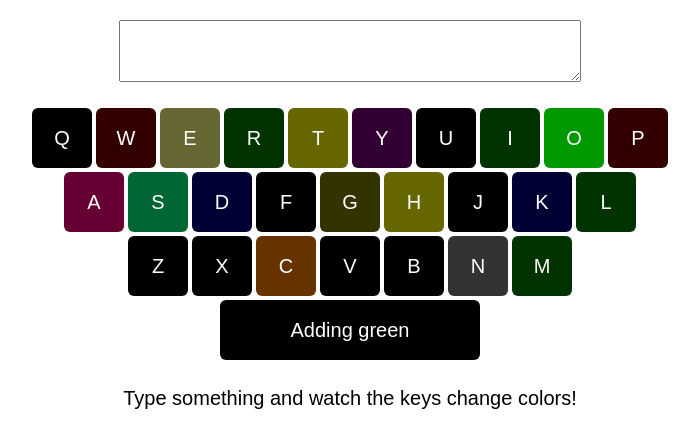
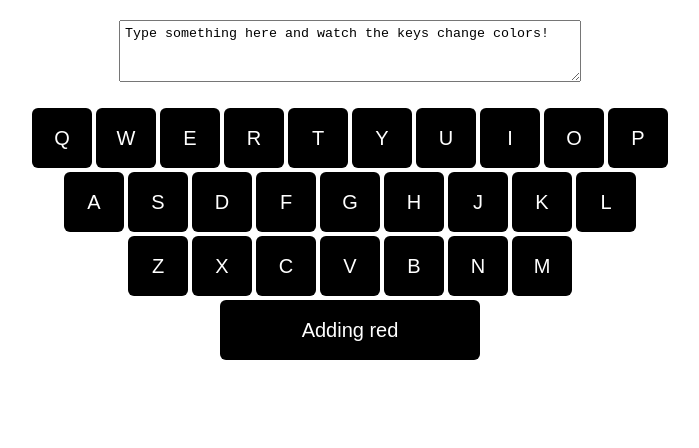
Before and after one commit to AutumnBasinger/colorkeys, a React (Create React App) app: page / in a window 1280 px wide. Shown: the top 448 px of the page, without its empty margins (290-989 px from the left). Built offline with nearby package versions, Linux system fonts and the light colour scheme.

Commit message:
Change logic from event listeners to onChange in textarea

```diff
--- a/src/App.js
+++ b/src/App.js
@@ -2,53 +2,64 @@ import React, { Component } from 'react';
 import './App.css';
 import { Spacebar } from './components/Spacebar.js'
 import { KeyParent } from './components/KeyParent.js'
-import { AppearingText } from './components/AppearingText.js'
-import { Input } from './components/Input.js'
 
+const textareaStyle = {
+  height: 50,
+  width: 450,
+  padding: 5,
+  margin: 20
+};
 
 const letterList = ['Q', 'W', 'E', 'R', 'T', 'Y', 'U', 'I', 'O', 'P', 'A',
 'S', 'D', 'F', 'G', 'H', 'J', 'K', 'L', 'Z', 'X', 'C', 'V', 'B', 'N', 'M'];
+
+const initialText = 'Type something here and watch the keys change colors!'
 
 class App extends Component {
   constructor(props) {
     super(props);
     this.state = {
-      currentColor: 'red',
-      lastkey: null,
-      spaceText: 'Adding red'};
-    this.changeColor = this.changeColor.bind(this);
-    this.handleKeyPress = this.handleKeyPress.bind(this);
+      currentText: '',
+      timer: null}
+    this.handleInitialText = this.handleInitialText.bind(this);
+    this.handleChange = this.handleChange.bind(this);
   }
-  handleKeyPress (e) {
-    if (e.code[3] === 'c' || e.code[3] === ' ') { //event code for spacebar
-      this.changeColor()
-    }
-    this.setState({ lastkey: e.code[3] });
+
+  //calls first, sets timer to handle initial preset text
+  componentDidMount() {
+    const timerID = setInterval(this.handleInitialText, 80);
+    this.setState({timer: timerID})
   }
-  componentDidMount() {
-    window.addEventListener('keypress', this.handleKeyPress);
+
+  //calls upon mounting until inital text has been reached
+  //updates current text state which will update all things using that state
+  handleInitialText() {
+    if (this.state.currentText.length === initialText.length) {
+      clearInterval(this.state.timer)}
+    const length = (this.state.currentText.length)
+    this.setState({ currentText: initialText.substr(0,length+1) });
+    if (length >= initialText.length) {
+      setTimeout(function() {this.setState({currentText: ''}); }.bind(this), 2000);
+      return}
   }
-  changeColor() {
-    this.setState({lastkey: null})
-    if(this.state.currentColor === 'red') {
-      this.setState({ currentColor: 'green' , spaceText: 'Adding green' })
-    } else if (this.state.currentColor === 'green') {
-      this.setState({ currentColor: 'blue' , spaceText: 'Adding blue' })
-    } else if (this.state.currentColor === 'blue') {
-      this.setState({ currentColor: 'red' , spaceText: 'Adding red' });
-    }
+
+  //calls everytime the text box is updated
+  //updates current text state which updates everything that uses it (just pass this state as props)
+  handleChange(e) {
+    this.setState({currentText: e.target.value});
   }
+
+  //calls automatically anytime state is changed
   render() {
     const letterMap = letterList.map((letter) =>
-      <KeyParent key={letter} letter={letter} currentColor={this.state.currentColor} lastkey={this.state.lastkey}/> );
+      <KeyParent key={letter} letter={letter} currentText={this.state.currentText}/> );
     return (
       <center>
-        <Input />
+        <textarea style={textareaStyle} value={this.state.currentText} type="text" onChange={this.handleChange}/>
         <center>{letterMap.slice(0,10)}</center>
         <center>{letterMap.slice(10,19)}</center>
         <center>{letterMap.slice(19,26)}</center>
-        <Spacebar text={this.state.spaceText}/>
-        <AppearingText finalText='Type something and watch the keys change colors!' handleKeyPress={this.handleKeyPress}/>
+        <Spacebar currentText={this.state.currentText}/>
       </center>
     );
   } //end render
--- a/src/components/Input.js
+++ b/src/components/Input.js
@@ -10,18 +10,41 @@ const textareaStyle = {
 export class Input extends React.Component {
   constructor(props) {
     super(props);
-    this.state = {userInput: ''};
+    this.state = {
+      currentText: '',
+      timer: null }
     this.handleUserInput = this.handleUserInput.bind(this);
+    this.handleInitialText = this.handleInitialText.bind(this);
   }
+
+  componentDidMount() {
+    const timerID = setInterval(this.handleInitialText, 80);
+    this.setState({timer: timerID})
+  }
+
+  handleInitialText() {
+    if (this.state.currentText.length === this.props.initialText.length) {
+      clearInterval(this.state.timer)}
+    const length = (this.state.currentText.length)
+    this.setState({ currentText: this.props.initialText.substr(0,length+1) });
+    if (length >= this.props.initialText.length) {
+      setTimeout(function() {this.setState({currentText: ''}); }.bind(this), 2000);
+      return}
+    this.props.handleKeyPress({ code:('key' + this.props.initialText[length].toUpperCase()) })
+  }
+
   handleUserInput(e) {
-    this.setState({userInput: e.target.value});
-    console.log('handled!')
+    this.setState({currentText: e.target.value});
+    for (var i = 0; i < e.target.value.length; i++) {
+      this.props.handleKeyPress({ code:('key' + e.target.value[i].toUpperCase()) })
+    }
   }
+
   render() {
     return (
       <div>
-        <textarea style={textareaStyle} value={this.state.userInput} type="text" onChange={this.handleUserInput}/>
-      </div>
+        <textarea style={textareaStyle} value={this.state.currentText} type="text" onChange={this.handleUserInput}/>
+      </div> //this.state.userInput
     );
   }
 }
--- a/src/components/KeyParent.js
+++ b/src/components/KeyParent.js
@@ -4,34 +4,21 @@ import { Key } from './Key.js'
 export class KeyParent extends React.Component {
   constructor(props) {
     super(props);
-    this.state = {
-      red: 0,
-      green: 0,
-      blue: 0
-    };
-    this.updateKeyColor = this.updateKeyColor.bind(this);
-  }
-  updateKeyColor() {
-    if (this.props.currentColor === 'red') {
-      this.setState({red: this.state.red+51})
-    } else if (this.props.currentColor === 'green') {
-      this.setState({green: this.state.green+51})
-    } else if (this.props.currentColor === 'blue') {
-      this.setState({blue: this.state.blue+51})
-    }
-  }
-  componentWillReceiveProps(nextProps) {
-    if (this.props.letter === nextProps.lastkey) {
-      this.updateKeyColor()
-    }
+    this.state = {red: 0, green: 0, blue: 0};
   }
   render() {
+    let colors = [ [ ], [ ], [ ] ]
+    var words = this.props.currentText.split(' ')
+    for (var i=0; i<words.length; i++) {
+      colors[i%3].push(words[i])
+    }
+    //figure out total red, green, and blue from current text
+    //update state
     return (
       <Key
         red={this.state.red}
         green={this.state.green}
         blue={this.state.blue}
-        updateKeyColor={this.updateKeyColor}
         letter={this.props.letter} />
     );
   }
--- a/src/components/Spacebar.js
+++ b/src/components/Spacebar.js
@@ -11,6 +11,16 @@ const spacebarStyle = {
   borderRadius: 6
 };
 
-export const Spacebar = (props) => {
-  return (<button style={spacebarStyle}>{props.text}</button>);
+export class Spacebar extends React.Component {
+  constructor(props) {
+    super(props);
+    this.state = {buttonText: 'Adding red'}
+  }
+  render() {
+    //count spaces in this.props.currentText
+    //this.setState(buttonText: text according to spaces)
+    return (
+      <button style={spacebarStyle}>{this.state.buttonText}</button>
+    );
+  }
 }
```
